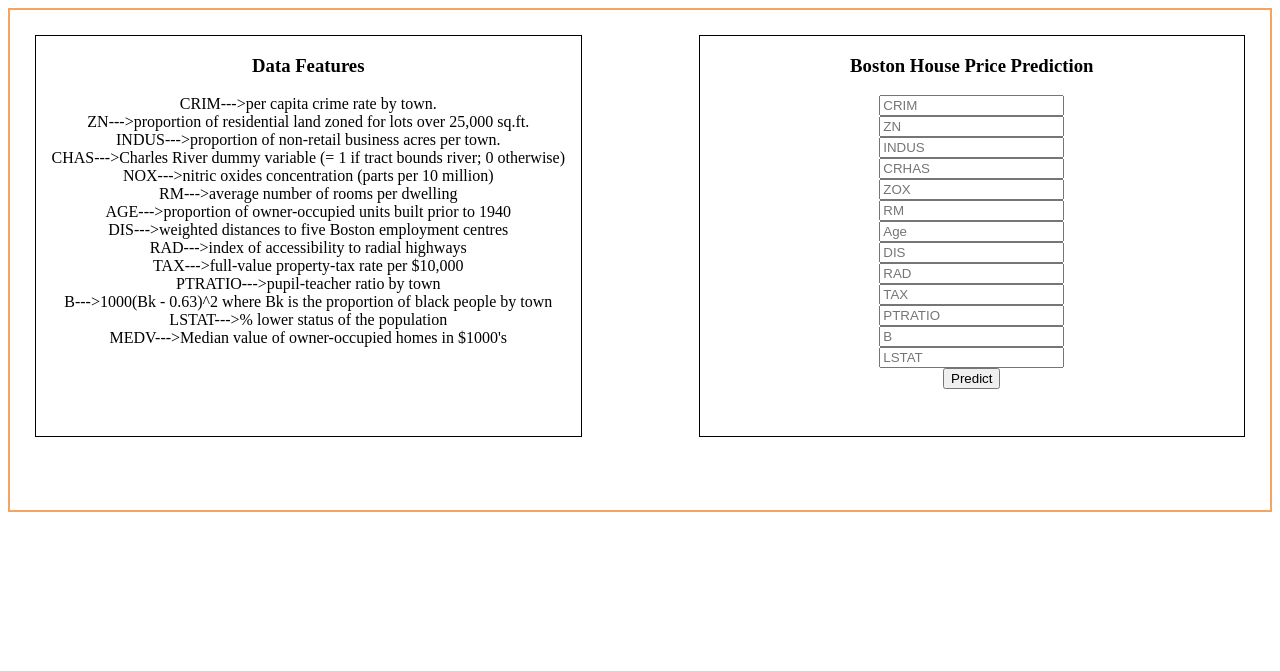
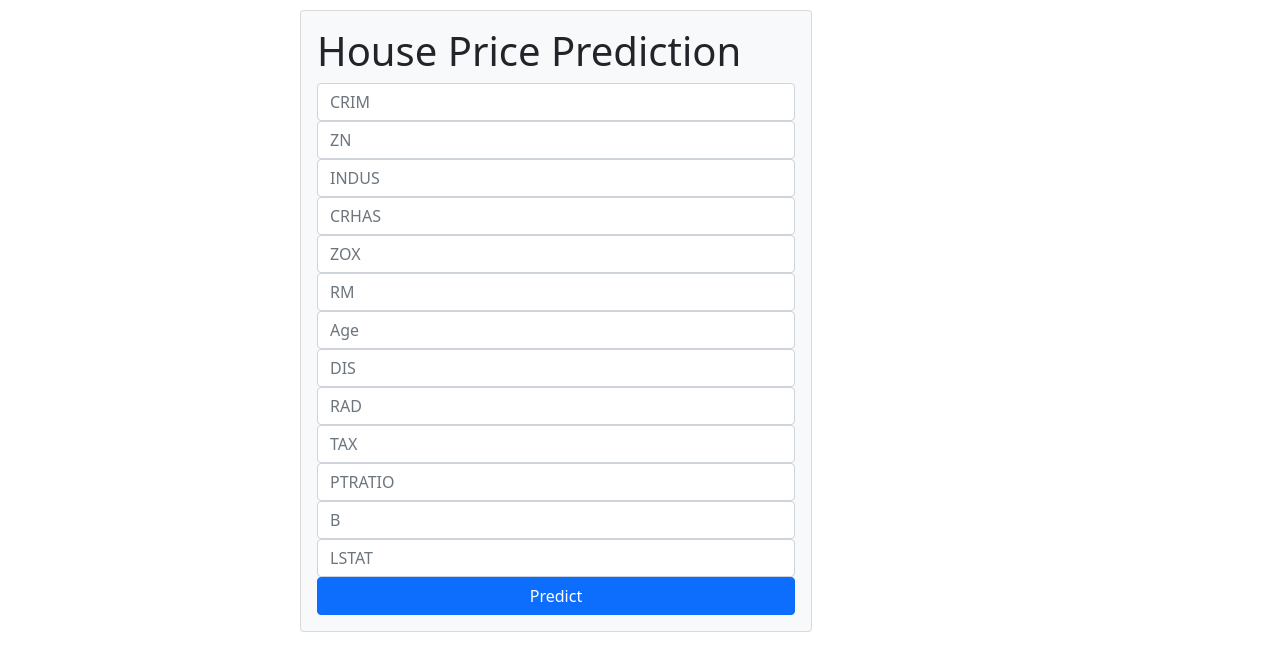
Before and after one commit to BalaKrishna002/bostonhouseprice, a Flask app: page / in a window 1280 px wide. Shown: the top 671 px of the page. Run offline with Flask 2, Linux system fonts and the light colour scheme; parts of the project's set-up code (start-up, migrations or seed data) failed here and were passed over.

Commit message:
updated frontend using bootstrap

```diff
--- a/templates/home.html
+++ b/templates/home.html
@@ -4,91 +4,56 @@
     <meta charset="UTF-8">
     <meta http-equiv="X-UA-Compatible" content="IE=edge">
     <meta name="viewport" content="width=device-width, initial-scale=1.0">
-    <title>ML API</title>
+    <title>Document</title>
+    <link href="https://cdn.jsdelivr.net/npm/bootstrap@5.0.2/dist/css/bootstrap.min.css" rel="stylesheet" integrity="sha384-EVSTQN3/azprG1Anm3QDgpJLIm9Nao0Yz1ztcQTwFspd3yD65VohhpuuCOmLASjC" crossorigin="anonymous">
+    <script src="https://cdn.jsdelivr.net/npm/bootstrap@5.0.2/dist/js/bootstrap.bundle.min.js" integrity="sha384-MrcW6ZMFYlzcLA8Nl+NtUVF0sA7MsXsP1UyJoMp4YLEuNSfAP+JcXn/tWtIaxVXM" crossorigin="anonymous"></script>
     <style>
-        body{
-            box-sizing: border-box;
-            text-align: center;
-        }
-        .page{
-            border: 2px sandybrown solid;
-            padding: 25px;
-            height: 450px;
-        }
-        .info{
-            width: 45%;
-            height: 400px;
-            border: 1px solid;
-            float: left;
-        }
-        .data{
-            width: 45%;
-            height: 400px;
-            border: 1px solid;
-            float: right;
-        }
-        #result{
-            color: coral;
-            padding: 100px;
+        form{
+            width: 40%;
+            height: 10%;
+            position: absolute;
+            top: 10px;
+            left: 300px;
         }
 
     </style>
 </head>
 <body>
-    <div class="page">
+    <form class = 'card p-3 bg-light' action="{{ url_for('predict')}}" method="post">
+        <h1>House Price Prediction</h1>
 
-        <div class="info">
-            <h3>Data Features</h3>
-            CRIM--->per capita crime rate by town.<br>
-            ZN--->proportion of residential land zoned for lots over 25,000 sq.ft.<br>
-            INDUS--->proportion of non-retail business acres per town.<br>
-            CHAS--->Charles River dummy variable (= 1 if tract bounds river; 0 otherwise)<br>
-            NOX--->nitric oxides concentration (parts per 10 million)<br>
-            RM--->average number of rooms per dwelling<br>
-            AGE--->proportion of owner-occupied units built prior to 1940<br>
-            DIS--->weighted distances to five Boston employment centres<br>
-            RAD--->index of accessibility to radial highways<br>
-            TAX--->full-value property-tax rate per $10,000<br>
-            PTRATIO--->pupil-teacher ratio by town<br>
-            B--->1000(Bk - 0.63)^2 where Bk is the proportion of black people by town<br>
-            LSTAT--->% lower status of the population<br>
-            MEDV--->Median value of owner-occupied homes in $1000's<br>
+            <input type="text" class="form-control" name="CRIM" required placeholder="CRIM">
 
-        </div>
-        <div class="data">
-            <h3>Boston House Price Prediction</h3>
+            <input type="text" class="form-control" name="ZN" required placeholder="ZN">
 
-            <form action="{{ url_for('predict')}}" method="post">
-                <input type="text" name="CRIM" placeholder="CRIM" required><br>
-                <input type="text" name="ZN" placeholder="ZN" required><br>
-                <input type="text" name="INDUS" placeholder="INDUS" required><br>
-                <input type="text" name="CHAS" placeholder="CRHAS" required><br>
-                <input type="text" name="NOX" placeholder="ZOX" required><br>
-                <input type="text" name="RM" placeholder="RM" required><br>
-                <input type="text" name="Age" placeholder="Age" required><br>
-                <input type="text" name="DIS" placeholder="DIS" required><br>
-                <input type="text" name="RAD" placeholder="RAD" required><br>
-                <input type="text" name="TAX" placeholder="TAX" required><br>
-                <input type="text" name="PTRATIO" placeholder="PTRATIO" required><br>
-                <input type="text" name="B" placeholder="B" required><br>
-                <input type="text" name="LSTAT" placeholder="LSTAT" required><br>
+            <input type="text" class="form-control" name="INDUS" required placeholder="INDUS">
 
-                <button type="submit">Predict</button>
-            </form>
-        </div>
+            <input type="text" class="form-control" name="CRHAS" required placeholder="CRHAS">
 
-        <br>
-        <br>
-        {% if status==-1 %}
-        <script>
-            alert("Error:Enter only integers");
-        </script>
-        {% else %}
-        <h2 id="result">{{prediction_text}}</h2>
-        {% endif %}
+            <input type="text" class="form-control" name="ZOX" required placeholder="ZOX">
 
-    </div>
+            <input type="text" class="form-control" name="RM" required placeholder="RM">
 
+            <input type="text" class="form-control" name="Age" required placeholder="Age">
 
+            <input type="text" class="form-control" name="DIS" required placeholder="DIS">
+
+            <input type="text" class="form-control" name="RAD" required placeholder="RAD">
+
+            <input type="text" class="form-control" name="TAX" required placeholder="TAX">
+
+            <input type="text" class="form-control" name="PTRATIO" required placeholder="PTRATIO">
+
+            <input type="text" class="form-control" name="B" required placeholder="B">
+
+            <input type="text" class="form-control" name="LSTAT" required placeholder="LSTAT">
+
+        <button type="submit" class="btn btn-primary">Predict</button>
+    </form>
+    {% if status==-1 %}
+    <script>
+        alert("Error:Enter only decimal integers(float)!!!");
+    </script>
+    {% endif %}
 </body>
 </html>
```
